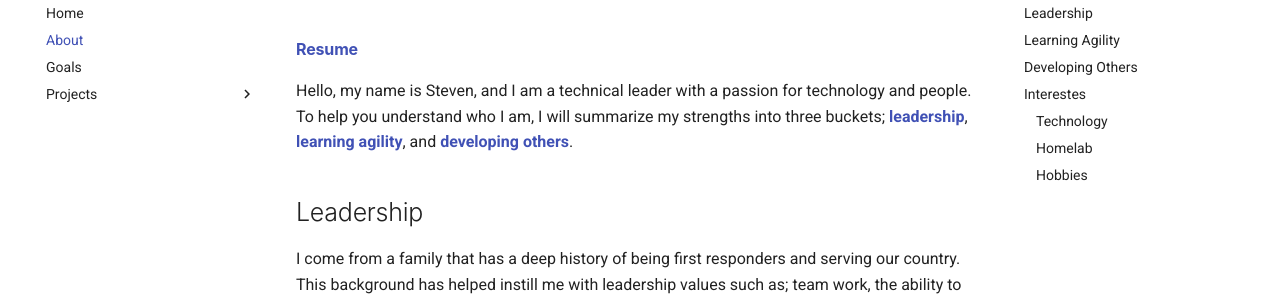
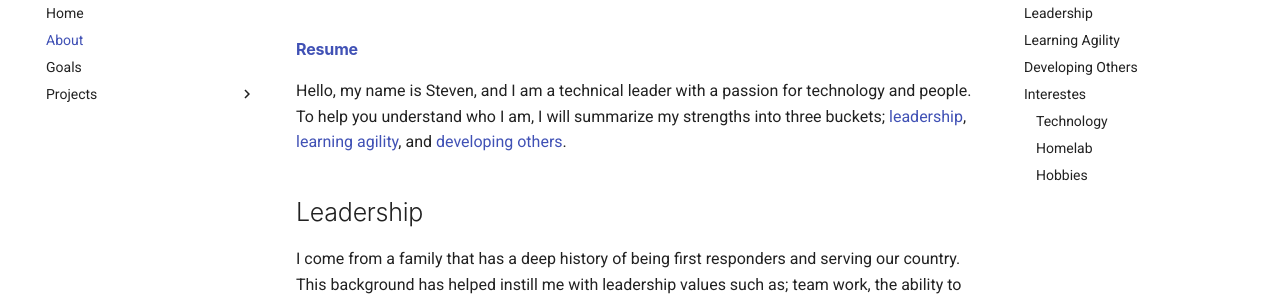
Before and after one commit to stevejoluc/stevejoluc.github.io, an MkDocs documentation site: the page built from docs/about/about.md, in a window 1280 px wide. Shown: the part 143-443 px from the top of the page. Built offline with MkDocs 1.6.1 and Material for MkDocs 9.7.7, drawn with Linux system fonts in a browser that asks for light colours.

```diff
--- a/docs/about/about.md
+++ b/docs/about/about.md
@@ -2,7 +2,7 @@
 
 #### [Resume](https://registry.jsonresume.org/stevejoluc)
 
-Hello, my name is Steven, and I am a technical leader with a passion for technology and people. To help you understand who I am, I will summarize my strengths into three buckets; **[leadership](https://stevejoluc.github.io/about/about/#leadership)**, **[learning agility](https://stevejoluc.github.io/about/about/#learning-agility)**, and **[developing others](https://stevejoluc.github.io/about/about/#developing-others)**.
+Hello, my name is Steven, and I am a technical leader with a passion for technology and people. To help you understand who I am, I will summarize my strengths into three buckets; [leadership](https://stevejoluc.github.io/about/about/#leadership), [learning agility](https://stevejoluc.github.io/about/about/#learning-agility), and [developing others](https://stevejoluc.github.io/about/about/#developing-others).
 
 ## Leadership
 I come from a family that has a deep history of being first responders and serving our country. This background has helped instill me with leadership values such as; team work, the ability to adapt, and finding strategic solutions to problems. Throughout my life I have always gravitated toward a leadership role. Whether it has been Team Captain for soccer or a Product Owner at State Farm. Being a leader has always been part of who I am. It also provides me with what I find most rewarding; coaching, motivating and empowering my peers.
```
